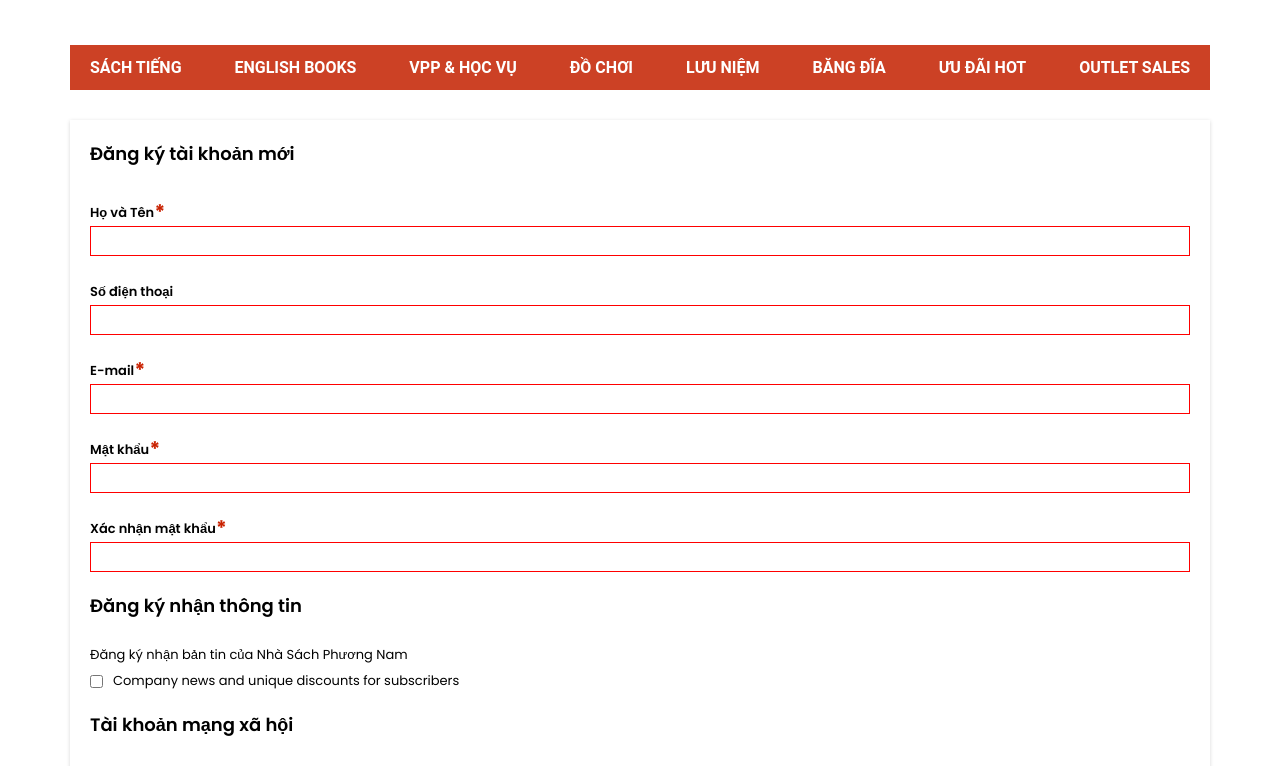
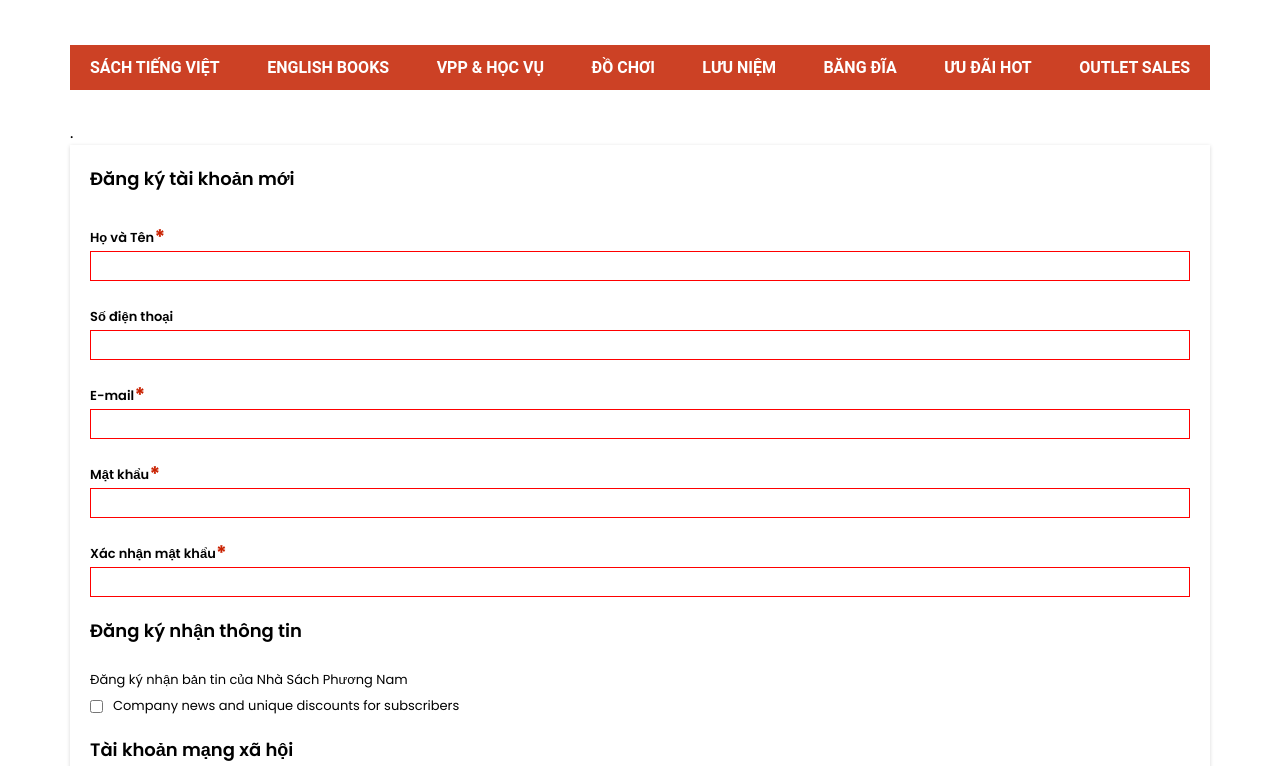
Before and after one commit to danuki-H/NMCNPM_Clone_nhasachphuongnam, a plain HTML site: page register.html in a window 1280 px wide. Shown: the part 264-1030 px from the top of the page. Drawn offline with Linux system fonts and the light colour scheme.

Commit message:
Sửa lôic chính tả

```diff
--- a/js/header.js
+++ b/js/header.js
@@ -80,7 +80,7 @@ header.innerHTML = `<div class="top-panel">
         <div class="row header-navigation">
             <div class="container">
                 <ul>
-                    <li><a href="#">Sách tiếng </a>
+                    <li><a href="#">Sách tiếng việt</a>
                         <div class="sub-menu">
                             <div class="sub-menu-item">
                                 <p>Theo thể loại</p>
```
Also changed, not shown: register.html (+1 -0 lines).
